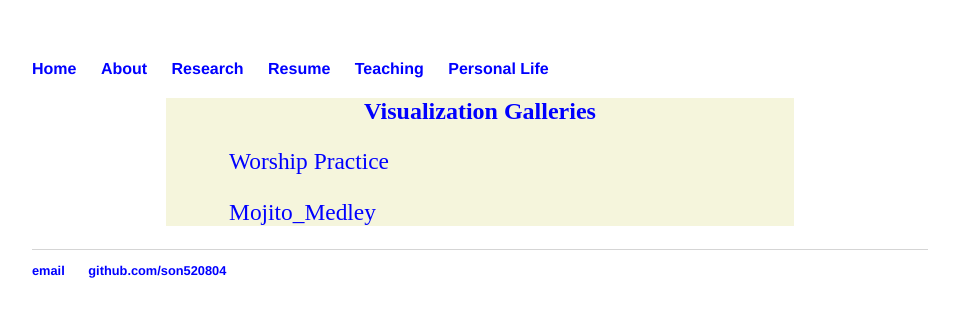
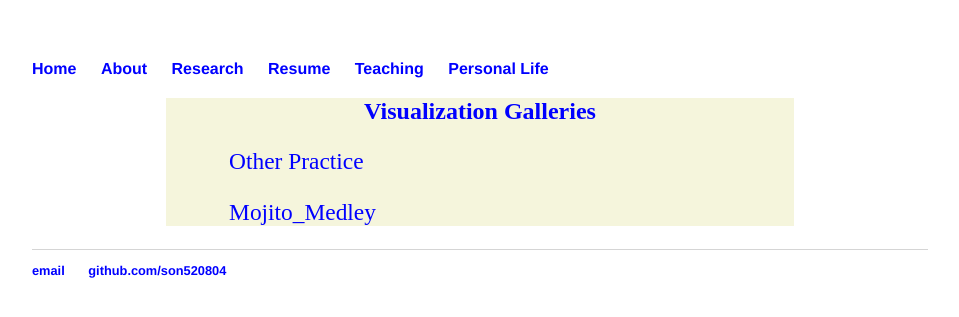
Before and after one commit to son520804/son520804.github.io, a Jekyll site: the page built from Teaching/Music/index.html, in a window 1280 px wide. Shown: the top 317 px of the page, without its empty margins (160-1119 px from the left). Built offline with Jekyll 4.4.1, drawn with Linux system fonts in a browser that asks for light colours.

Commit message:
Update index.html

```diff
--- a/Teaching/Music/index.html
+++ b/Teaching/Music/index.html
@@ -16,7 +16,7 @@ title: In Son Zeng, Music Recordings
       <div style="text-align: left; margin-left: 10%; margin-right: 10%; line-height: 0.5">
         <font size = "4pt">
 
-         <p><a href="Worship_Practice.m4a">Worship Practice</a></p>
+         <p><a href="">Other Practice</a></p>
          <p><a href="Mojito_Parts.mp3">Mojito_Medley</a></p>
 
         </font>
```
